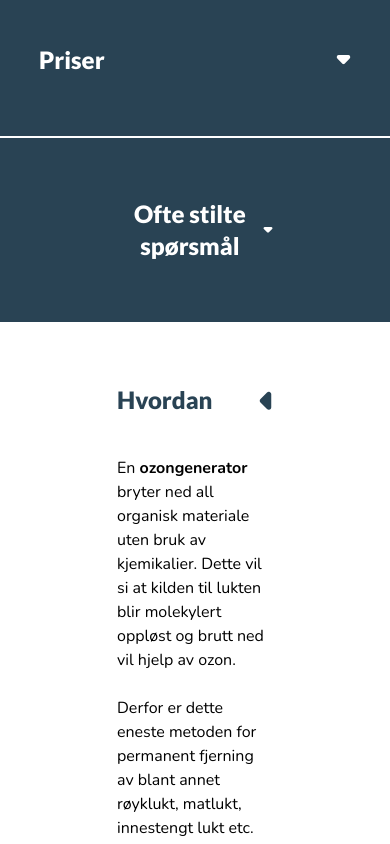
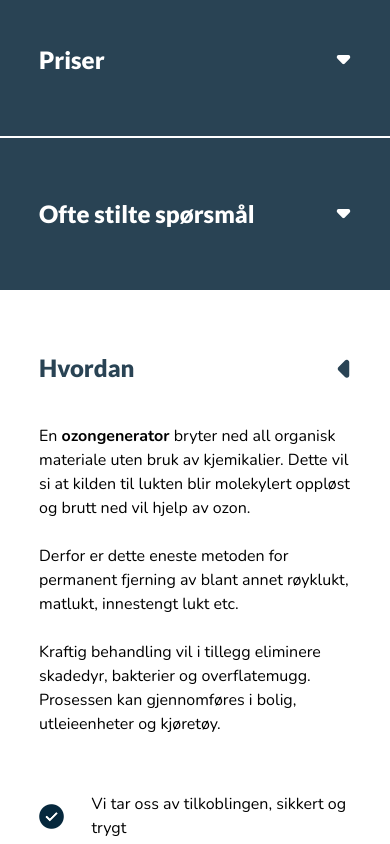
Before and after one commit to MagnusPladsen/ozonbehandling, a Next.js app: page / in a window 390 px wide. Shown: the part 860-1704 px from the top of the page. Built offline with nearby package versions, Linux system fonts and the light colour scheme.

Commit message:
Fixed text box wrong size on mobile

```diff
--- a/components/index/FAQ.component.tsx
+++ b/components/index/FAQ.component.tsx
@@ -14,7 +14,7 @@ export default function FAQ({
   const questionStyling = "font-bold text-lg underline";
   return (
     <div
-      className={`py-[60px] px-[30vw] ${
+      className={`py-[60px] px-[10vw] lg:px-[30vw] ${
         open ? "" : " bg-primary text-white"
       } w-full`}
       onClick={() => setOpen("faq")}
--- a/components/index/HowInfo.component.tsx
+++ b/components/index/HowInfo.component.tsx
@@ -12,7 +12,7 @@ export default function HowInfo({
   const paragraphStyling = "mb-6";
   return (
     <div
-      className={`py-[60px] px-[30vw] ${open ? "" : " bg-primary text-white"} w-full`}
+      className={`py-[60px] px-[10vw] lg:px-[30vw] ${open ? "" : " bg-primary text-white"} w-full`}
       onClick={() => setOpen("howInfo")}
     >
       <div className="flex justify-between items-center ">
```
